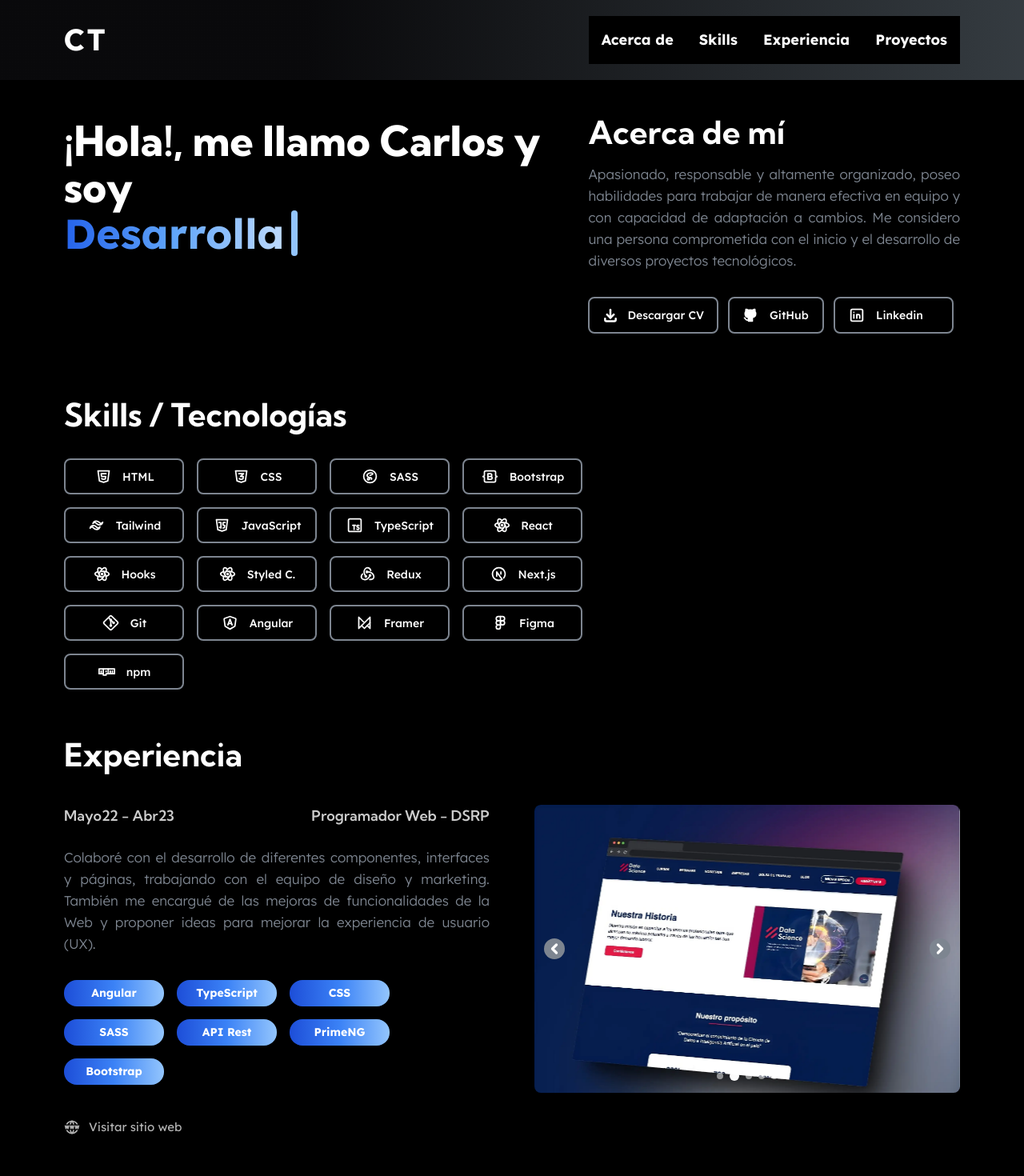
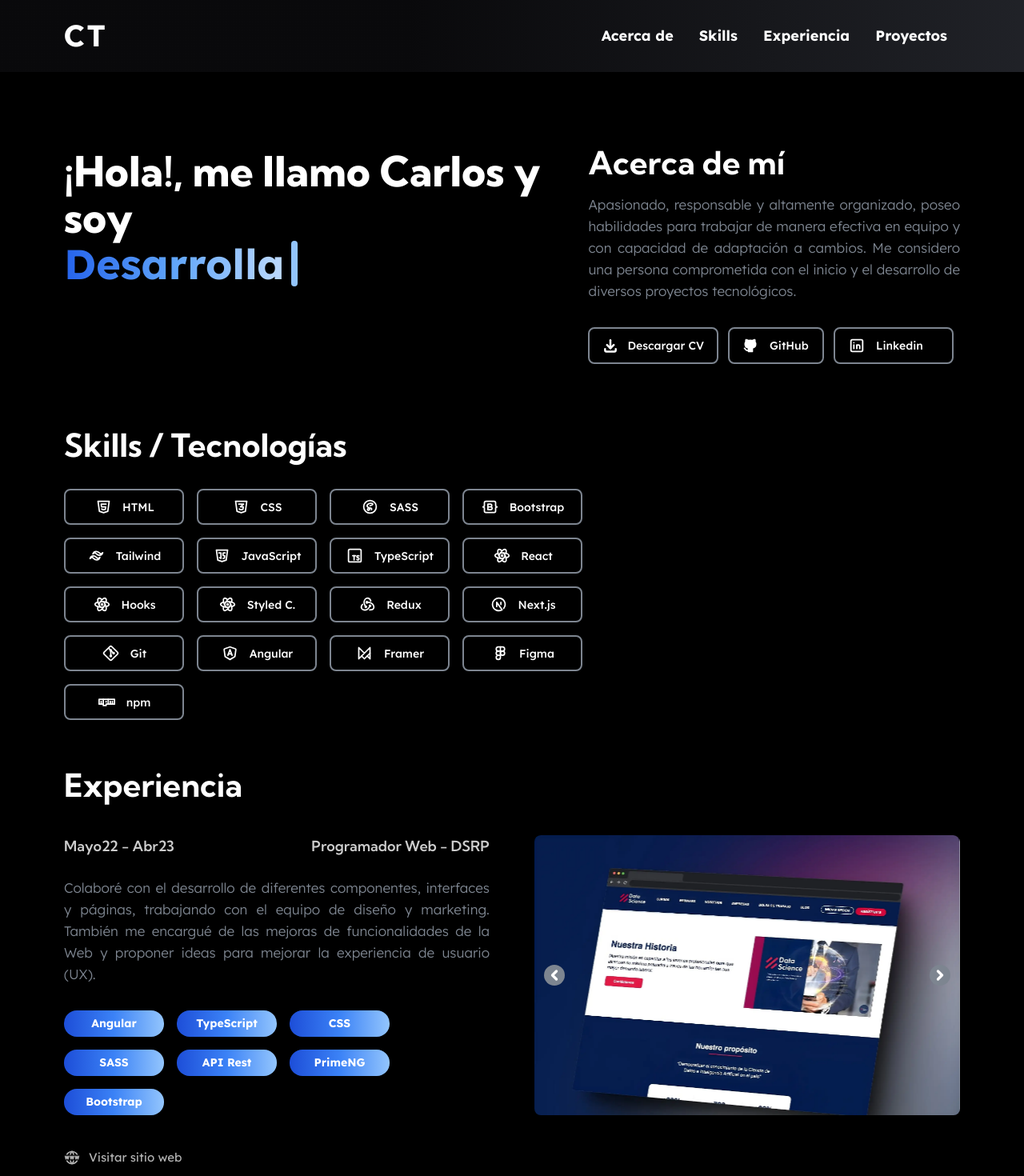
Before and after one commit to carlostrujilloneyra/portfolio-project, a Next.js app: page / in a window 1280 px wide. Shown: the top 1470 px of the page at 80% size. Built offline with nearby package versions, Linux system fonts and the light colour scheme.

Commit message:
Primera versión del portafolio terminada

```diff
--- a/package.json
+++ b/package.json
@@ -15,6 +15,7 @@
     "@types/react": "18.2.21",
     "@types/react-dom": "18.2.7",
     "autoprefixer": "10.4.15",
+    "framer-motion": "^10.16.4",
     "hamburger-react": "^2.5.0",
     "next": "13.4.19",
     "postcss": "8.4.29",
--- a/src/app/globals.css
+++ b/src/app/globals.css
@@ -7,7 +7,7 @@
     @apply scroll-smooth;
   }
   body {
-    @apply bg-black pt-[100px];
+    @apply bg-black pt-[90px];
   }
 
   p,
@@ -73,7 +73,7 @@
   }
 
   .item-header {
-    @apply my-4 transition-all duration-[400ms] ease-in-out sm:py-0 lg:h-full lg:hover:scale-[1.6] lg:hover:text-blue-500;
+    @apply my-4 transition-all duration-[400ms] ease-in-out sm:my-0 sm:py-0 lg:h-full lg:hover:scale-[1.6] lg:hover:text-blue-500;
   }
 
   .root-header {
@@ -81,7 +81,7 @@
   }
 
   .nav-mobile {
-    @apply absolute -right-full top-[100px] flex h-screen w-5/6 flex-col bg-black pt-8 text-white transition-all duration-[500ms] ease-in-out;
+    @apply absolute -right-full top-[90px] flex h-screen w-5/6 flex-col bg-black pt-8 text-white transition-all duration-[500ms] ease-in-out;
   }
 
   .showMenu {
--- a/src/components/footer/Footer.tsx
+++ b/src/components/footer/Footer.tsx
@@ -3,7 +3,7 @@ import { Logo } from "../header/components";
 export const Footer = () => {
   return (
     <>
-      <footer className="container-max-width padding-x grid  grid-cols-[55px,max-content] items-center gap-x-6 bg-[#000000] py-9 pt-4 text-center sm:py-10 lg:gap-x-8">
+      <footer className="container-max-width padding-x grid  grid-cols-[55px,max-content] items-center gap-x-6 bg-gradient py-9 pt-4 text-center sm:py-10 lg:gap-x-8">
         <Logo />
         <div>
           <p className="text-end  text-white">
--- a/src/components/header/Header.tsx
+++ b/src/components/header/Header.tsx
@@ -8,7 +8,7 @@ export const Header = () => {
 
   return (
     <>
-      <header className="container-max-width padding-x fixed left-0 right-0 top-0 z-40 flex h-[100px] w-full content-center items-center justify-between bg-gradient py-8 sm:py-9">
+      <header className="container-max-width padding-x fixed left-0 right-0 top-0 z-40 flex h-[90px] w-full content-center items-center justify-between bg-gradient py-8 sm:py-9">
         {/* Logo */}
         <Logo />
 
@@ -16,7 +16,7 @@ export const Header = () => {
         <Hamburguer showMenu={showMenu} setShowMenu={setShowMenu} />
 
         {/* Nav */}
-        <Nav showMenu={showMenu} />
+        <Nav showMenu={showMenu} setShowMenu={setShowMenu} />
 
         {/* Botón para cambiar a modo claro */}
       </header>
--- a/src/components/header/components/Logo.tsx
+++ b/src/components/header/components/Logo.tsx
@@ -12,7 +12,7 @@ export const Logo = () => {
   return (
     <>
       <h2
-        className="min-h-[40px] text-4xl font-extrabold tracking-[3px] text-white"
+        className="min-h-[40px] text-4xl font-extrabold tracking-[3px] text-white hover:cursor-pointer"
         onClick={handleNavigateHome}
       >
         CT
--- a/src/components/header/components/Nav.tsx
+++ b/src/components/header/components/Nav.tsx
@@ -3,13 +3,14 @@ import Link from "next/link";
 
 interface Props {
   showMenu: boolean;
+  setShowMenu: React.Dispatch<React.SetStateAction<boolean>>;
 }
 
 export const Nav = ({ showMenu }: Props) => {
   return (
     <>
       <nav
-        className={`nav-mobile z-10 ${
+        className={`nav-mobile z-10 bg-black sm:bg-transparent ${
           showMenu ? "showMenu" : ""
         } sm:nav-tablet-desktop text-lg font-bold text-white`}
       >
--- a/src/components/hero/Hero.tsx
+++ b/src/components/hero/Hero.tsx
@@ -2,11 +2,38 @@
 
 import Typewriter from "typewriter-effect";
 import { HeroInfo, SocialNetworks } from "./components";
+import { motion } from "framer-motion";
+
+const container = {
+  hidden: {
+    opacity: 0,
+  },
+  show: {
+    opacity: 1,
+    transition: {
+      ease: "easeInOut",
+      duration: 0.2,
+    },
+  },
+  exit: {
+    opacity: 0,
+    transition: {
+      ease: "easeInOut",
+      duration: 0.2,
+    },
+  },
+};
 
 export const Hero = () => {
   return (
     <>
-      <div className="padding-x container-max-width grid grid-cols-1 grid-rows-[170px,_1fr] gap-y-12 py-9 pt-12 sm:grid-rows-none sm:gap-y-8 sm:py-12 lg:grid-cols-2 lg:gap-x-9 lg:gap-y-0 min-[1250px]:grid-cols-hero-grid-max">
+      <motion.div
+        variants={container}
+        initial="hidden"
+        animate="show"
+        exit="exit"
+        className="padding-x container-max-width grid grid-cols-1 grid-rows-[170px,_1fr] gap-y-12 py-9 pt-12 sm:grid-rows-none sm:gap-y-8 sm:py-12 sm:pt-16 lg:grid-cols-2 lg:gap-x-9 lg:gap-y-0 lg:pt-24 min-[1250px]:grid-cols-hero-grid-max"
+      >
         <h1 className="main-title">
           ¡Hola!, me llamo Carlos y soy{" "}
           <span className="frontend-gradient">
@@ -33,7 +60,7 @@ export const Hero = () => {
           <HeroInfo />
           <SocialNetworks />
         </div>
-      </div>
+      </motion.div>
     </>
   );
 };
--- a/src/components/main/components/ProjectCard.tsx
+++ b/src/components/main/components/ProjectCard.tsx
@@ -1,8 +1,12 @@
+"use client";
+
 import { Project } from "@/libs/types/project.interface";
 import { ProjectInfo } from ".";
 import { TechnologyList } from "@/components/section/components";
 import { Carousel } from "@/components/shared/Carousel";
 import { ProjectButtons } from "./ProjectButtons";
+import { useRef } from "react";
+import { motion, useScroll, useTransform } from "framer-motion";
 
 interface Props {
   project: Project;
@@ -19,9 +23,22 @@ export const ProjectCard = ({ project }: Props) => {
     url_website,
   } = project;
 
+  const ref = useRef<HTMLDivElement>(null);
+
+  const { scrollYProgress } = useScroll({
+    target: ref,
+    offset: ["0 1", "1.33 1"],
+  });
+
+  const scaleProgess = useTransform(scrollYProgress, [0, 1], [0.8, 1]);
+
   return (
     <>
-      <div
+      <motion.div
+        ref={ref}
+        style={{
+          scale: scaleProgess,
+        }}
         className={`grid ${
           orderDifferent ? "grid-different" : "grid-normal"
         } gap-y-8 rounded-lg pb-4 pt-8 sm:gap-x-8 min-[740px]:gap-x-12
@@ -36,7 +53,7 @@ export const ProjectCard = ({ project }: Props) => {
         </div>
 
         <Carousel images={images} />
-      </div>
+      </motion.div>
     </>
   );
 };
--- a/src/components/section/SectionExperience.tsx
+++ b/src/components/section/SectionExperience.tsx
@@ -1,8 +1,11 @@
+"use client";
+
 import { IconWorldWww } from "@tabler/icons-react";
 import { TechnologyInfo, TechnologyList } from "./components";
 import { experienceData } from "@/libs/data/experience-data";
 import Link from "next/link";
 import { Carousel } from "../shared/Carousel";
+import { motion } from "framer-motion";
 
 export const SectionExperience = () => {
   const { date, role, description, technologies, images, company } =
@@ -10,7 +13,13 @@ export const SectionExperience = () => {
 
   return (
     <>
-      <div className="padding-x container-max-width py-5" id="experience">
+      <motion.div
+        initial={{ opacity: 0, y: 600 }}
+        animate={{ opacity: 1, y: 0 }}
+        transition={{ duration: 1.2 }}
+        className="padding-x container-max-width py-5"
+        id="experience"
+      >
         <h2 className="subtitle-portfolio mb-6">Experiencia</h2>
         <section className="grid gap-y-8 py-5 pb-0 sm:gap-x-8 min-[740px]:grid-cols-[.8fr,1fr] min-[740px]:gap-x-12 min-[740px]:gap-y-0 lg:grid-cols-[.7fr,1fr] lg:gap-x-14 min-[1140px]:grid-cols-2 min-[1350px]:grid-cols-[1fr,.9fr]">
           <div>
@@ -36,7 +45,7 @@ export const SectionExperience = () => {
           {/* Aquí irá el Carousel */}
           <Carousel images={images} />
         </section>
-      </div>
+      </motion.div>
     </>
   );
 };
--- a/src/components/shared/Carousel.tsx
+++ b/src/components/shared/Carousel.tsx
@@ -32,7 +32,7 @@ export const Carousel = ({ images }: Props) => {
 
   return (
     <>
-      <div className="relative -order-1 max-h-[370px] overflow-hidden rounded-lg min-[740px]:order-1 min-[740px]:max-h-[225px] min-[820px]:max-h-[280px] min-[940px]:max-h-[330px] lg:max-h-[360px] min-[1400px]:max-h-[380px]">
+      <div className="relative -order-1 max-h-[370px] overflow-hidden rounded-lg min-[740px]:order-1 min-[740px]:max-h-[225px] min-[820px]:max-h-[280px] min-[940px]:max-h-[330px] lg:max-h-[350px] min-[1400px]:max-h-[380px]">
         <div
           className="relative  flex transition-transform duration-700 ease-in-out"
           style={{ transform: `translateX(-${curr * 100}%)` }}
--- a/src/components/skills/components/Skill.tsx
+++ b/src/components/skills/components/Skill.tsx
@@ -1,20 +1,50 @@
+"use client";
+
 import { SkillInterface } from "@/libs/types/skill.interface";
+import { motion } from "framer-motion";
 
 interface Props {
   skill: SkillInterface;
 }
+
+const fadeInAnimationVariants = {
+  hidden: {
+    opacity: 0,
+    y: 100,
+  },
+  show: {
+    opacity: 1,
+    y: 0,
+    transition: {
+      delay: 0.05,
+    },
+  },
+  exit: {
+    opacity: 0,
+    transition: {
+      ease: "easeInOut",
+      duration: 1,
+    },
+  },
+};
 
 export const Skill = ({ skill }: Props) => {
   const { id, name, url } = skill;
 
   return (
     <>
-      <div key={id}>
+      <motion.div
+        variants={fadeInAnimationVariants}
+        initial="hidden"
+        animate="show"
+        exit="exit"
+        key={id}
+      >
         <span className="social-network grid grid-cols-[24px,max-content] items-center justify-center justify-items-center gap-x-1 text-center font-medium text-white lg:gap-x-3 lg:hover:bg-[#232326]">
           <img src={url} width={21} height={21} alt={name} />
           {name}
         </span>
-      </div>
+      </motion.div>
     </>
   );
 };
--- a/tailwind.config.ts
+++ b/tailwind.config.ts
@@ -13,7 +13,7 @@ const config: Config = {
     extend: {
       backgroundImage: {
         gradient:
-          "linear-gradient(90deg, hsla(240, 10%, 4%, 1) 30%, hsla(207, 10%, 23%, 1) 100%)",
+          "linear-gradient(90deg, hsla(240, 10%, 4%, 1) 40%, hsla(226, 10%, 14%, 1) 100%)",
       },
       colors: {
         darkGrey: "#1B1F24",
```
Also changed, not shown: 1 other file (tests, documents, lock files or other folders).
